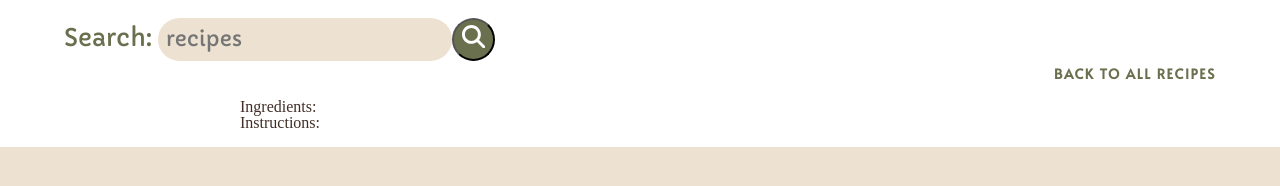
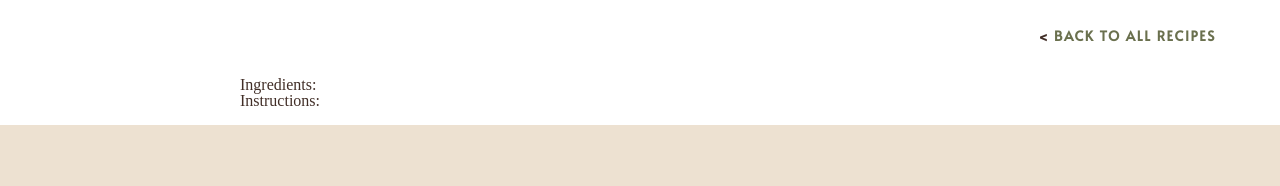
Before and after one commit to spacepigglet/sourdoughAndStuff-frontend, a website with bundled scripts: page assets/html/recipeTemplate.html in a window 1280 px wide. Shown: the part 96-282 px from the top of the page. Built offline with nearby package versions, Linux system fonts and the light colour scheme; no server answers.

Commit message:
recipeTemplate back to recipes css fixed & removed search bar

```diff
--- a/assets/css/style.css
+++ b/assets/css/style.css
@@ -182,10 +182,18 @@ img {
 }
 
 /*recipes search*/
+.backToRecipes-nav ul{
+  list-style: '< ';
+  list-style-position: inside;
+  margin: 1rem 0;
+}
 
 .breadcrumb-nav>ul{
-  list-style: '>';
+  list-style: '> ';
   list-style-position: inside;
+}
+.breadcrumb-nav li{
+  padding: 0 0.2rem;
 }
 
 #search-form {
@@ -357,49 +365,6 @@ margin: 0 auto;
 
 /*end about*/
 
-/*
-#index {
-  display: grid;
-  gap: 1rem;
-  padding: 0;
-  grid-auto-rows: minmax(150px, auto);
-
-}*/
-
-
-
-
-
-/*
-#sourdoughLink, #dessertLink, #foodLink{
-  width:100%;
-  height: auto;
-  background-size: cover;
-
-}*/
-/*
-#sourdoughLink, #dessertLink, #foodLink{
-
-  background-size: auto;
-  background-position: 100% 10%;
-  background-repeat: no-repeat;
-  color:white;
-  display:flex;
-  justify-content: center;
-  align-items: center;
-  font: 500 2.5rem Alata, Arial, sans-serif;
-
-}*/
-/*
-#grid{
-  /*
-grid-template-rows: 1fr 1fr;
-grid-template-columns: 1fr 1fr;
-display: grid;
-gap:1rem;
-max-width: 100%;
-
-}*/
 #grid {
   display: grid;
   grid-template-columns: repeat(2, 1fr); /* Two equal-width columns */
@@ -415,13 +380,6 @@ max-width: 100%;
 #food-div {
   grid-column: 1 / 3;
   grid-row: 2 / 3;
-
-}
-
-#food-div img {
-  width: 100%;
-  height: 100%;
-  object-fit: cover; /* Crop the image to fit the container */
 
 }
 
--- a/assets/html/recipeTemplate.html
+++ b/assets/html/recipeTemplate.html
@@ -41,22 +41,8 @@
 
     <main>
 
-      <div class="search-container">
-        <form role="search" id="search-form">
-          <label for="query">Search:</label>
-          <div class="search-input-button">
-            <input type="search" id="query" name="Query" placeholder="recipes">
-            <button type="submit" class="search-button"><svg xmlns="http://www.w3.org/2000/svg"
-                viewBox="0 0 512 512"><!--!Font Awesome Free 6.6.0 by @fontawesome - https://fontawesome.com License - https://fontawesome.com/license/free Copyright 2024 Fonticons, Inc.-->
-                <path
-                  d="M416 208c0 45.9-14.9 88.3-40 122.7L502.6 457.4c12.5 12.5 12.5 32.8 0 45.3s-32.8 12.5-45.3 0L330.7 376c-34.4 25.2-76.8 40-122.7 40C93.1 416 0 322.9 0 208S93.1 0 208 0S416 93.1 416 208zM208 352a144 144 0 1 0 0-288 144 144 0 1 0 0 288z" />
-              </svg></button>
-          </div>
-        </form>
 
-      </div>
-
-      <nav class="search-nav">
+      <nav class="backToRecipes-nav"> <!--not technically breadcrumb but should have the same style-->
         <ul>
           <li><a href="recipeIndex.html">Back to all recipes</a></li>
         </ul>
```
